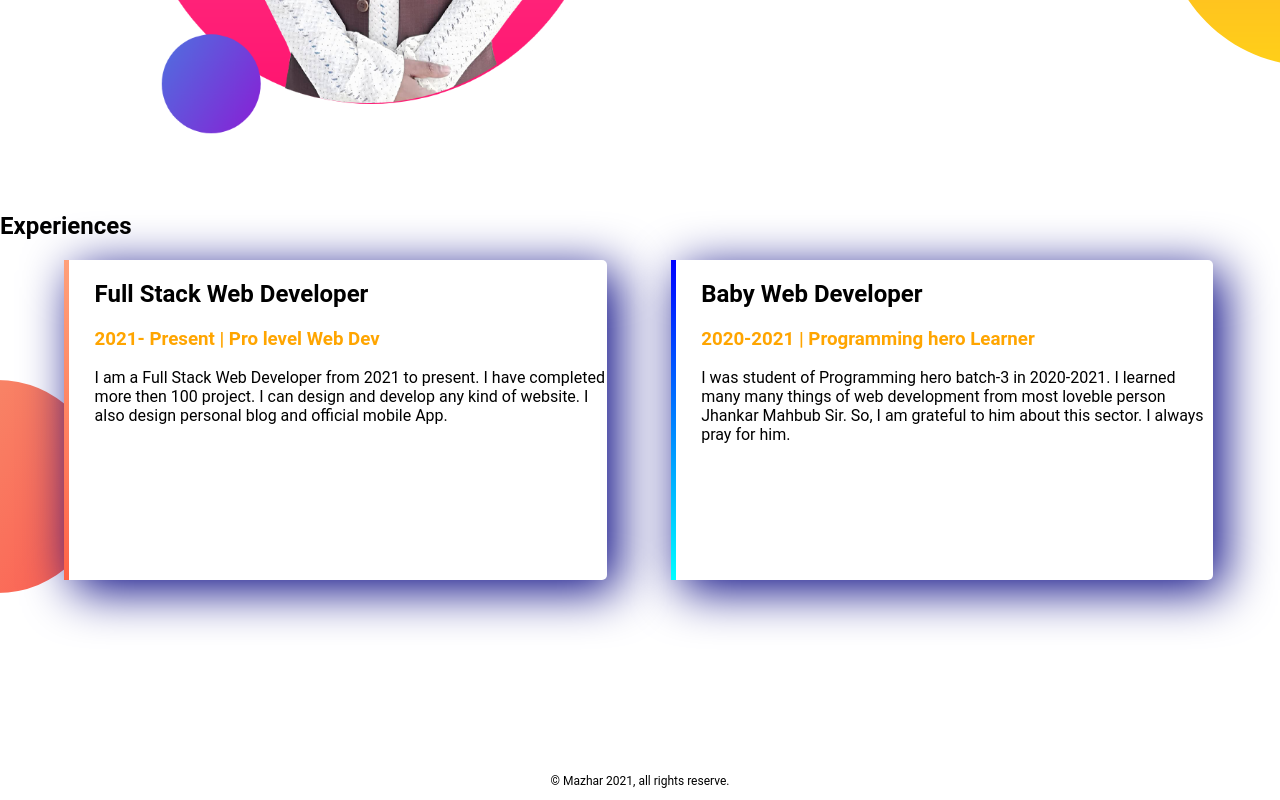
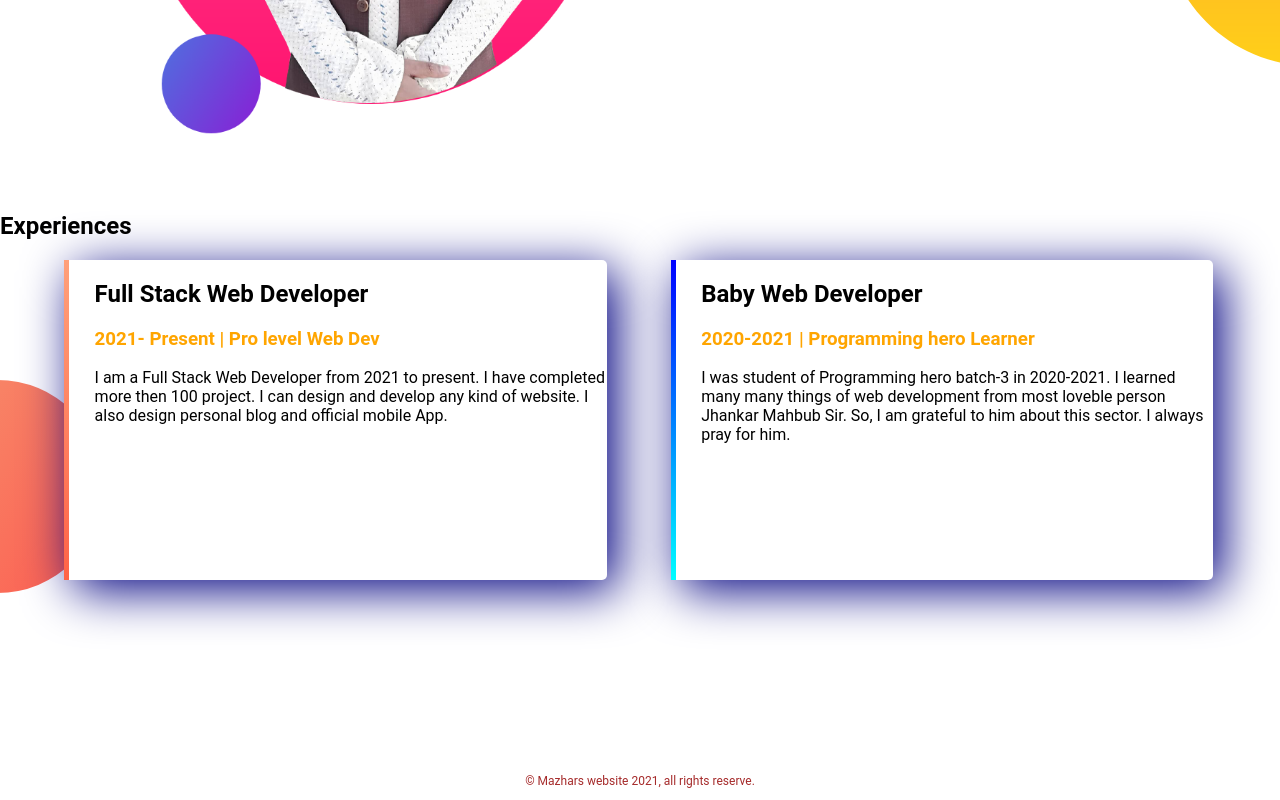
Before and after one commit to mazhars-git/web-portfolio, a plain HTML site: page index.html in a window 1280 px wide. Shown: the part 908-1708 px from the top of the page. Drawn offline with Linux system fonts and the light colour scheme.

Commit message:
new code

```diff
--- a/index.html
+++ b/index.html
@@ -50,7 +50,7 @@
         </div>
     </section>
     <footer>
-        <p>&copy; Mazhar 2021, all rights reserve.</p>
+        <p>&copy; Mazhars website 2021, all rights reserve.</p>
     </footer>
 
 
--- a/style.css
+++ b/style.css
@@ -63,4 +63,5 @@ section{
 footer p{
     text-align: center;
     font-size: 12px;
+    color: brown;
 }
```
